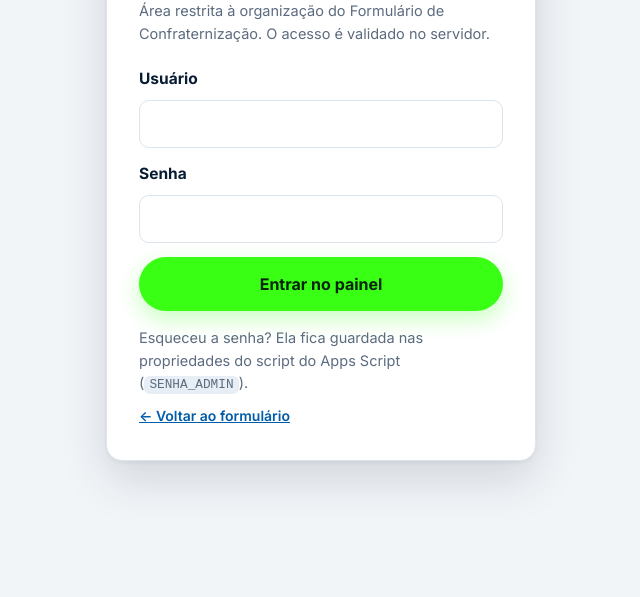
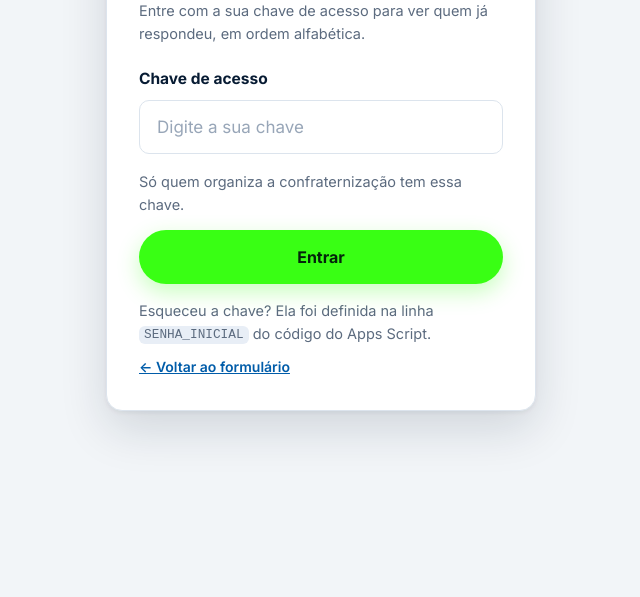
Before and after one commit to hackudogame074-ship-it/confraternizacao, a plain HTML site: page admin.html in a window 1280 px wide. Shown: the part 203-800 px from the top of the page, without its empty margins (319-959 px from the left). Drawn offline with Linux system fonts and the light colour scheme.

```diff
--- a/admin.html
+++ b/admin.html
@@ -19,24 +19,21 @@
 <section id="viewLogin">
   <div class="card login">
     <div class="login__icon" data-icon="lock" aria-hidden="true"></div>
-    <h1>Painel do organizador</h1>
-    <p>Área restrita à organização do Formulário de Confraternização. O acesso é validado no servidor.</p>
+    <h1>Área do organizador</h1>
+    <p>Entre com a sua chave de acesso para ver quem já respondeu, em ordem alfabética.</p>
 
     <p class="alert alert--error" id="loginError" role="alert" hidden></p>
 
     <form id="loginForm" novalidate>
       <div class="field">
-        <label class="field__label" for="usuario">Usuário</label>
-        <input class="input" id="usuario" name="usuario" type="text" autocomplete="username" required />
+        <label class="field__label" for="senha">Chave de acesso</label>
+        <input class="input input--lg" id="senha" name="senha" type="password" autocomplete="current-password" placeholder="Digite a sua chave" required />
+        <p class="field__hint">Só quem organiza a confraternização tem essa chave.</p>
       </div>
-      <div class="field">
-        <label class="field__label" for="senha">Senha</label>
-        <input class="input" id="senha" name="senha" type="password" autocomplete="current-password" required />
-      </div>
-      <button class="btn btn--primary btn--lg" type="submit" id="btnLogin" style="width:100%">Entrar no painel</button>
+      <button class="btn btn--primary btn--lg" type="submit" id="btnLogin" style="width:100%">Entrar</button>
     </form>
     <p class="field__hint" style="margin-top:16px">
-      Esqueceu a senha? Ela fica guardada nas propriedades do script do Apps Script (<code>SENHA_ADMIN</code>).
+      Esqueceu a chave? Ela foi definida na linha <code>SENHA_INICIAL</code> do código do Apps Script.
     </p>
     <p style="margin-top:10px"><a href="index.html" style="color:var(--blue);font-weight:600;font-size:14px">← Voltar ao formulário</a></p>
   </div>
@@ -1023,20 +1020,22 @@
     carregar();
   }
 
+  /* Chave de acesso: o usuário é fixo, quem entra digita só a chave. */
+  var USUARIO_FIXO = "organizacao";
+
   function doLogin(ev) {
     ev.preventDefault();
-    var u = $("usuario").value.trim();
     var s = $("senha").value;
     var errBox = $("loginError");
     errBox.hidden = true;
 
-    if (!u || !s) { errBox.textContent = "Informe usuário e senha."; errBox.hidden = false; return; }
+    if (!s) { errBox.textContent = "Digite a sua chave de acesso."; errBox.hidden = false; return; }
 
     var btn = $("btnLogin");
     btn.disabled = true;
     btn.textContent = "Verificando…";
 
-    API.login(u, s)
+    API.login(USUARIO_FIXO, s)
       .then(function (res) {
         token = res.token;
         try { sessionStorage.setItem(TOKEN_KEY, token); } catch (e) {}
@@ -1051,7 +1050,7 @@
       })
       .finally(function () {
         btn.disabled = false;
-        btn.textContent = "Entrar no painel";
+        btn.textContent = "Entrar";
       });
   }
 
```
